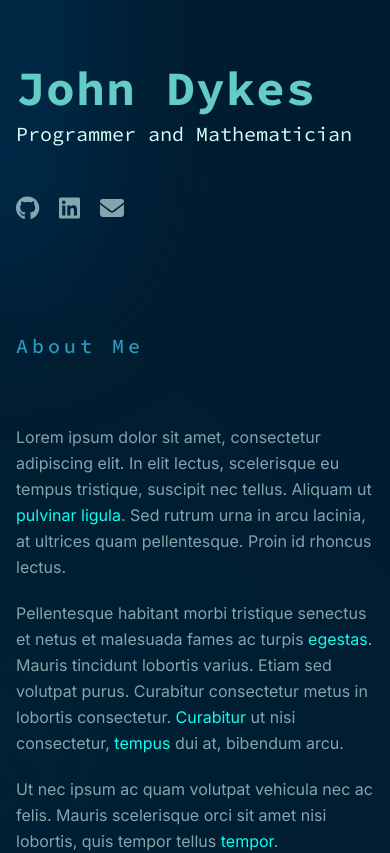
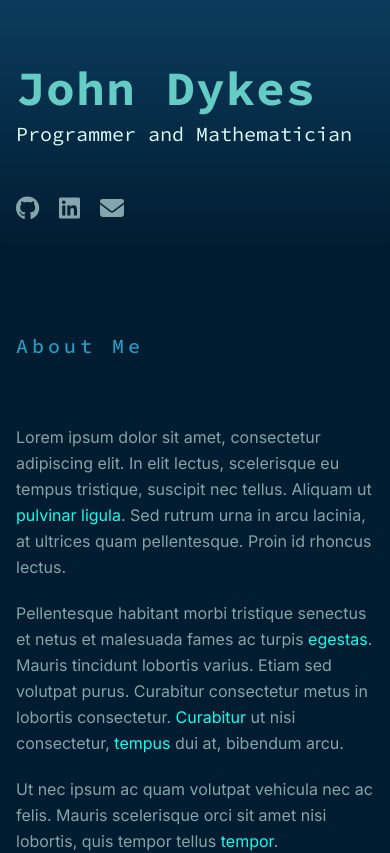
Before and after one commit to jwmdykes/portfolio-website, a Next.js app: page / in a window 390 px wide. Shown: the top 853 px of the page. Built offline with nearby package versions, Linux system fonts and the light colour scheme.

Commit message:
use different ovals on mobile

```diff
--- /dev/null
+++ b/src/app/MobileOvals.tsx
@@ -0,0 +1,7 @@
+export default function MobileOvals() {
+  return (
+    <div className='overflow-x-hidden absolute inset-0 z-negative'>
+      <div className='fixed -top-32 rounded-b-3xl w-full h-96 from-[#1f77b186] to-tl bg-gradient-to-b'></div>
+    </div>
+  );
+}
--- a/src/app/page.tsx
+++ b/src/app/page.tsx
@@ -5,6 +5,7 @@ import ExperienceCard from './ExperienceCard';
 import ProjectCard from './ProjectCard';
 import BackgroundOvals from './BackgroundOvals';
 import NavigationElement from './NavigationElement';
+import MobileOvals from './MobileOvals';
 
 import { FontAwesomeIcon } from '@fortawesome/react-fontawesome';
 import { faArrowRight, faEnvelope } from '@fortawesome/free-solid-svg-icons';
@@ -127,8 +128,13 @@ export default function Home() {
   }, []);
 
   return (
-    <div className='relative bg-background-color min-h-screen flex flex-row justify-center p-4 md:py-0 md:px-20'>
-      <BackgroundOvals></BackgroundOvals>
+    <div className='relative bg-background-color min-h-screen flex flex-row justify-center p-4 md:py-0 md:px-20 overflow-x-hidden'>
+      <div className='hidden md:block'>
+        <BackgroundOvals></BackgroundOvals>
+      </div>
+      <div className='block md:hidden'>
+        <MobileOvals></MobileOvals>
+      </div>
 
       <div className='container'>
         <div className='flex flex-col md:flex-row text-body-text-color justify-between gap-4'>
--- a/tailwind.config.ts
+++ b/tailwind.config.ts
@@ -15,6 +15,9 @@ const config: Config = {
       },
     },
     extend: {
+      backgroundImage: {
+        'bottom-blur': 'linear-gradient(to top, rgba(255, 255, 255, 0.37) 0%, transparent 100%)',
+      },
       fontFamily: {
         sans: ['var(--font-inter)'],
         mono: ['var(--font-source-code-pro)'],
```
